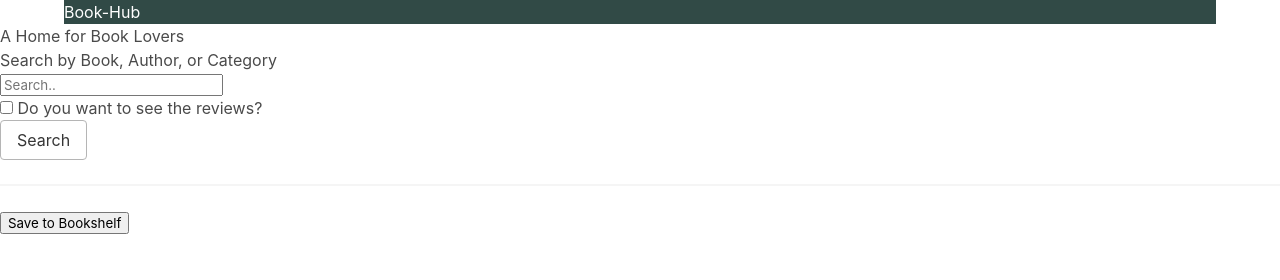
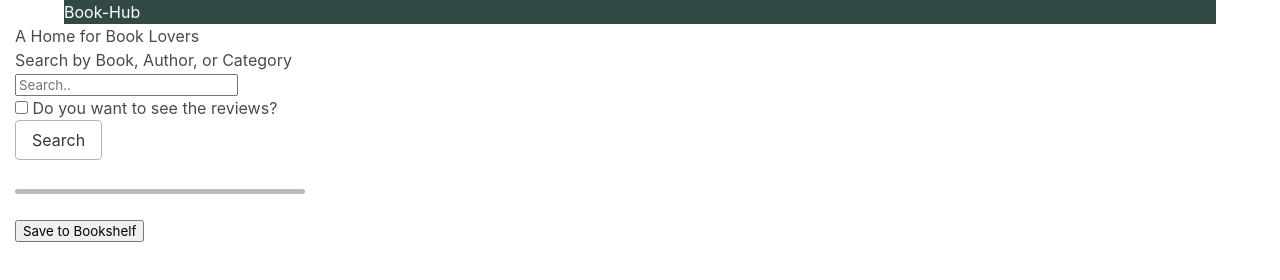
Before and after one commit to dannikaml/game-hub, a plain HTML site: page homepage.html in a window 1280 px wide. Drawn offline with nearby package versions, Linux system fonts and the light colour scheme.

Commit message:
fix hr in css

```diff
--- a/style.css
+++ b/style.css
@@ -21,3 +21,16 @@ header {
 h1 {
 
 }
+
+aside {
+    flex: 0 0 25%;
+    max-width: 25%;
+    padding: 0px 15px 16px;
+}
+
+hr.rounded {
+    margin-top: 10%;
+    border-top: 5px solid #bbb;
+    border-radius: 3px;
+
+  }
```
